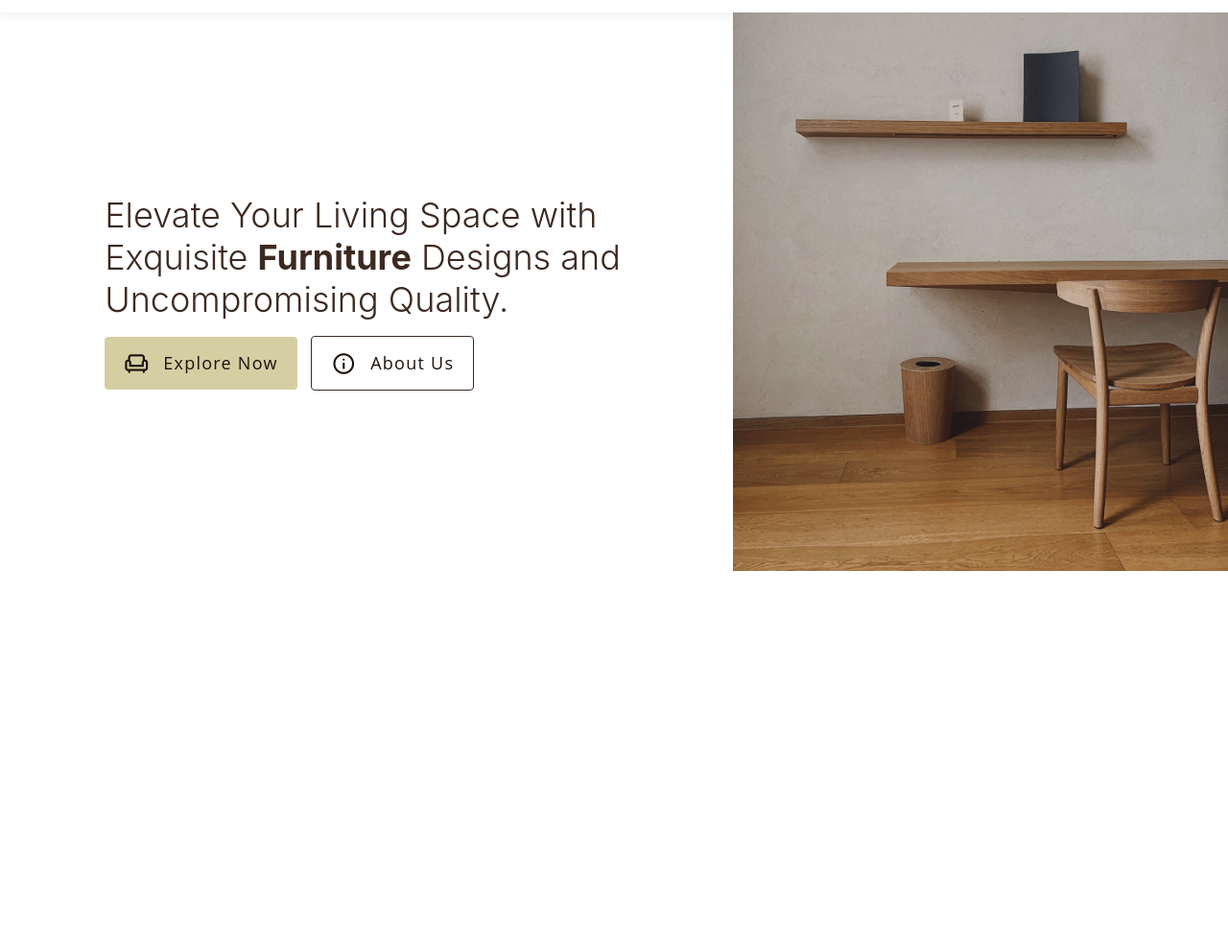
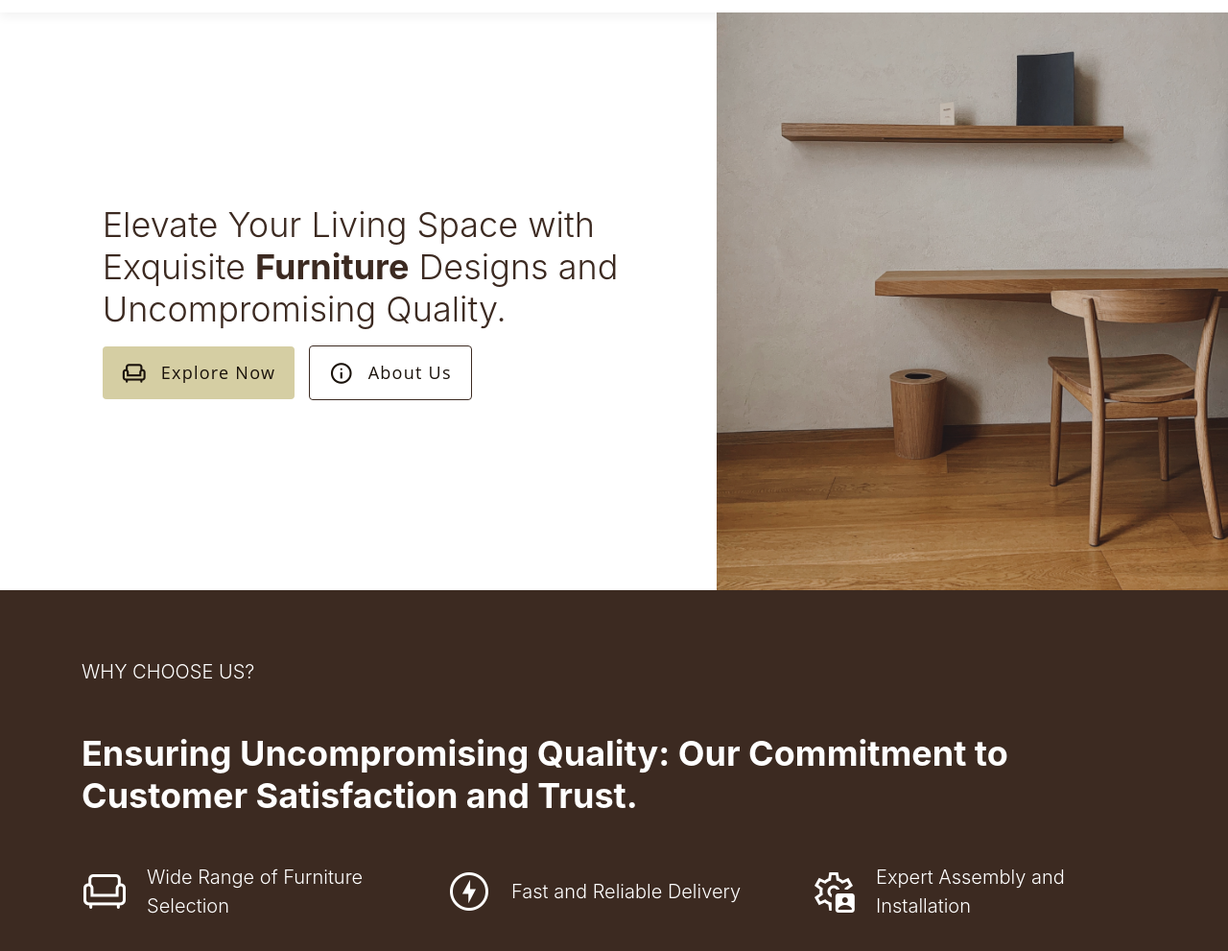
Before and after one commit to yudhaph0300/signature, a plain HTML site: page index.html in a window 1280 px wide. Shown: the part 59-1050 px from the top of the page at 96% size. Before the commit the page ends 800 px from the top, so only its background shows below. Drawn offline with nearby package versions, Linux system fonts and the light colour scheme.

Commit message:
add services content

```diff
--- a/index.html
+++ b/index.html
@@ -90,8 +90,11 @@
       </div>
     </nav>
 
+    <!-- Start Hero -->
+
+    <div class="container-fluid">
       <div class="row justify-content-end align-items-center">
-      <div class="col-sm-6">
+        <div class="col-sm-6" style="padding: 0">
           <div class="heading-1">
             Elevate Your Living Space with Exquisite
             <span class="font-weight-bold">Furniture</span> Designs and
@@ -111,8 +114,43 @@
             >
           </div>
         </div>
-      <div class="col-sm-5">
+        <div class="col-sm-5" style="padding: 0">
           <img src="Assets/hero-img.png" class="img-fluid" alt="Wooden Chair" />
+        </div>
+      </div>
+    </div>
+
+    <!-- End Hero -->
+
+    <!-- Start Services -->
+    <div class="container-fluid services">
+      <div class="container">
+        <div class="font-1-20">WHY CHOOSE US?</div>
+        <div class="heading-1 text-white font-weight-bold mt-5">
+          Ensuring Uncompromising Quality: Our Commitment to Customer
+          Satisfaction and Trust.
+        </div>
+
+        <div class="row justify-content-center align-items-center mt-5">
+          <div class="col-sm-4">
+            <div class="icon-with-text">
+              <i class="material-symbols-outlined">chair</i>
+              <div class="font-1-20">Wide Range of Furniture Selection</div>
+            </div>
+          </div>
+          <div class="col-sm-4">
+            <div class="icon-with-text">
+              <i class="material-symbols-outlined">offline_bolt</i>
+              <div class="font-1-20">Fast and Reliable Delivery</div>
+            </div>
+          </div>
+          <div class="col-sm-4">
+            <div class="icon-with-text">
+              <i class="material-symbols-outlined">settings_account_box</i>
+              <div class="font-1-20">Expert Assembly and Installation</div>
+            </div>
+          </div>
+        </div>
       </div>
     </div>
 
--- a/style.css
+++ b/style.css
@@ -1,4 +1,6 @@
-
+body {
+   font-family: 'Inter', sans-serif;
+}
 .navbar {
    box-shadow: 0px 5px 10px 0px rgba(0, 0, 0, 0.05);
 }
@@ -58,7 +60,6 @@
 
 .heading-1 {
    color: #3C2A21;
-   font-family: 'Inter', sans-serif;
    font-size: 36px;
    font-weight: 300;
    line-height: normal;
@@ -69,3 +70,26 @@
    font-size: 26px !important;
    margin-right: 15px;
 }
+
+.services {
+
+   background-color: #3C2A21;
+   padding: 70px 0;
+}
+
+.font-1-20 {
+   color: #fff;
+   font-size: 20px;
+   font-weight: 300;
+}
+
+.icon-with-text {
+   color: #fff;
+   display: flex;
+   align-items: center;
+ }
+
+ .icon-with-text i {
+   font-size: 48px;
+   margin-right: 20px;
+ }
```
Lines whose indentation alone changed are shown as unchanged.
